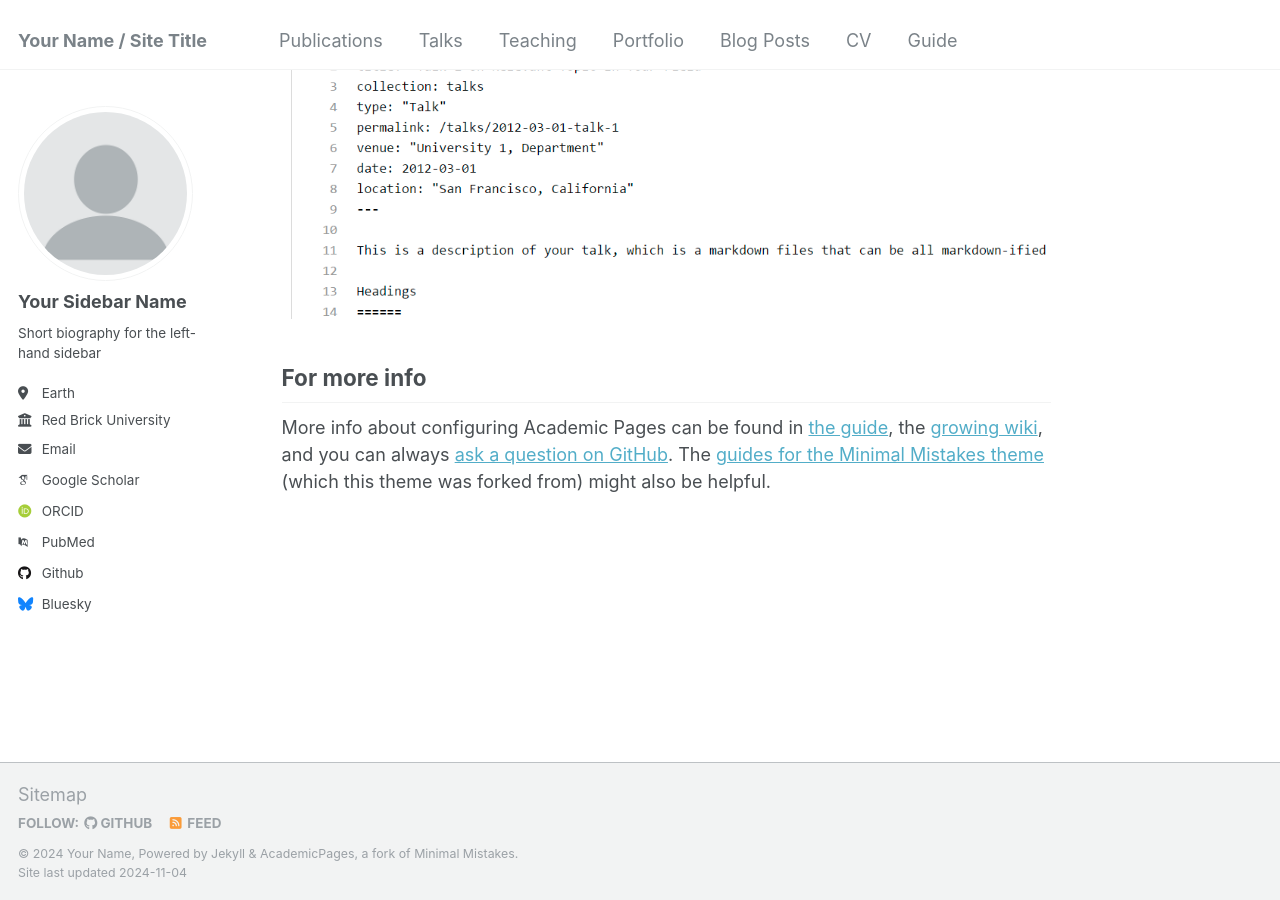
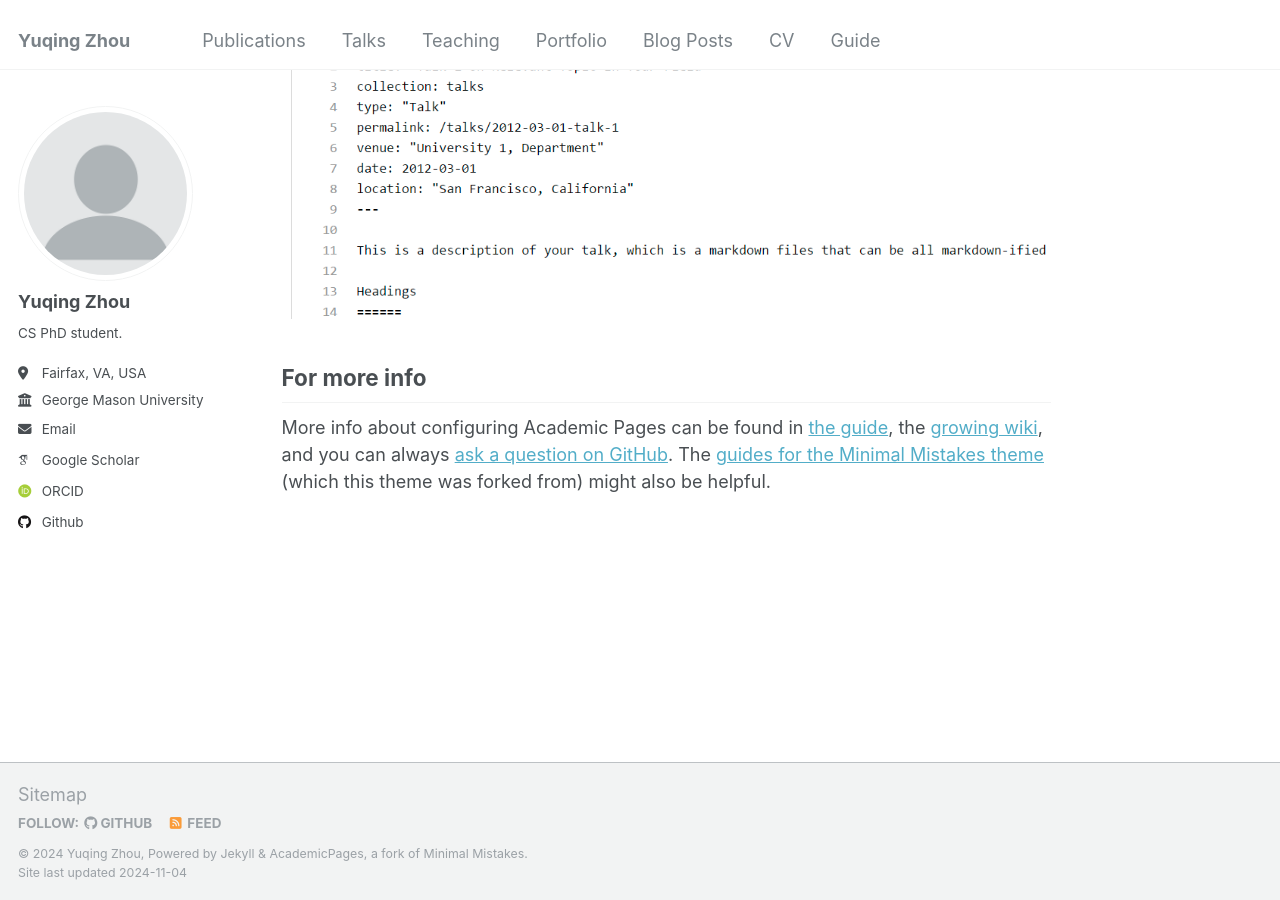
Before and after one commit to yuqing-zhou/yuqing-zhou.github.io, a Jekyll site: the page built from _pages/about.md, in a window 1280 px wide and 900 px high, scrolled down 2643 px. Built offline with Jekyll 4.4.1, drawn with Linux system fonts in a browser that asks for light colours; some web fonts are replaced.

Commit message:
Update basic personal information in _config.yml

```diff
--- a/_config.yml
+++ b/_config.yml
@@ -8,13 +8,13 @@
 
 # Basic Site Settings
 locale                   : "en-US"
-title                    : "Your Name / Site Title"
+title                    : "Yuqing Zhou"
 title_separator          : "-"
-name                     : &name "Your Name"
+name                     : &name "Yuqing Zhou"
 description              : &description "personal description"
-url                      : https://academicpages.github.io # the base hostname & protocol for your site e.g. "https://mmistakes.github.io"
+url                      : https://yuqing-zhou.github.io # the base hostname & protocol for your site e.g. "https://mmistakes.github.io"
 baseurl                  : "" # the subpath of your site, e.g. "/blog"
-repository               : "academicpages/academicpages.github.io"
+repository               : "yuqing-zhou/yuqing-zhou.github.io"
 
 # Site Author - The following control what appear as part of the author content on the side bar.
 #               If a field is blank the icon and link will not appear, otherwise it will be shown.
@@ -22,21 +22,21 @@
 author:
   # Biographic information
   avatar           : "profile.png"
-  name             : "Your Sidebar Name"
+  name             : *name
   pronouns         : # example: "she/her"
-  bio              : "Short biography for the left-hand sidebar"
-  location         : "Earth"
-  employer         : "Red Brick University"
+  bio              : "CS PhD student."
+  location         : "Fairfax, VA, USA"
+  employer         : "George Mason University"
   uri              : # URL
-  email            : "none@example.org"
+  email            : "yzhou31@gmu.edu"
 
   # Academic websites
   arxiv            : # URL - Update with the correct link to your profile
-  googlescholar    : "https://scholar.google.com/citations?user=PS_CX0AAAAAJ"
+  googlescholar    : "https://scholar.google.com/citations?user=cHvsFwQAAAAJ"
   impactstory      : # URL
-  orcid            : "http://orcid.org/yourorcidurl"
+  orcid            : "https://orcid.org/0009-0002-8357-7704"
   semantic         : # URL
-  pubmed           : "https://www.ncbi.nlm.nih.gov/pubmed/?term=john+snow"
+  pubmed           : # "https://www.ncbi.nlm.nih.gov/pubmed/?term=john+snow"
   researchgate     : # URL
   scopus           : # URL
 
@@ -44,12 +44,12 @@
   bitbucket        : # Username - Update with your username on the site
   codepen          : # Username
   dribbble         : # Username
-  github           : "academicpages"
+  github           : "yuqing-zhou"
   kaggle           : # Username
   stackoverflow    : # User number or user number and name (i.e., use "1" or "1/jeff-atwood")
 
   # Social media
-  bluesky          : "bsky.app" # Replace this with you Bluesky username
+  bluesky          : # "bsky.app" # Replace this with you Bluesky username
   facebook         : # Username
   flickr           : # Username
   foursquare       : # Username
```
